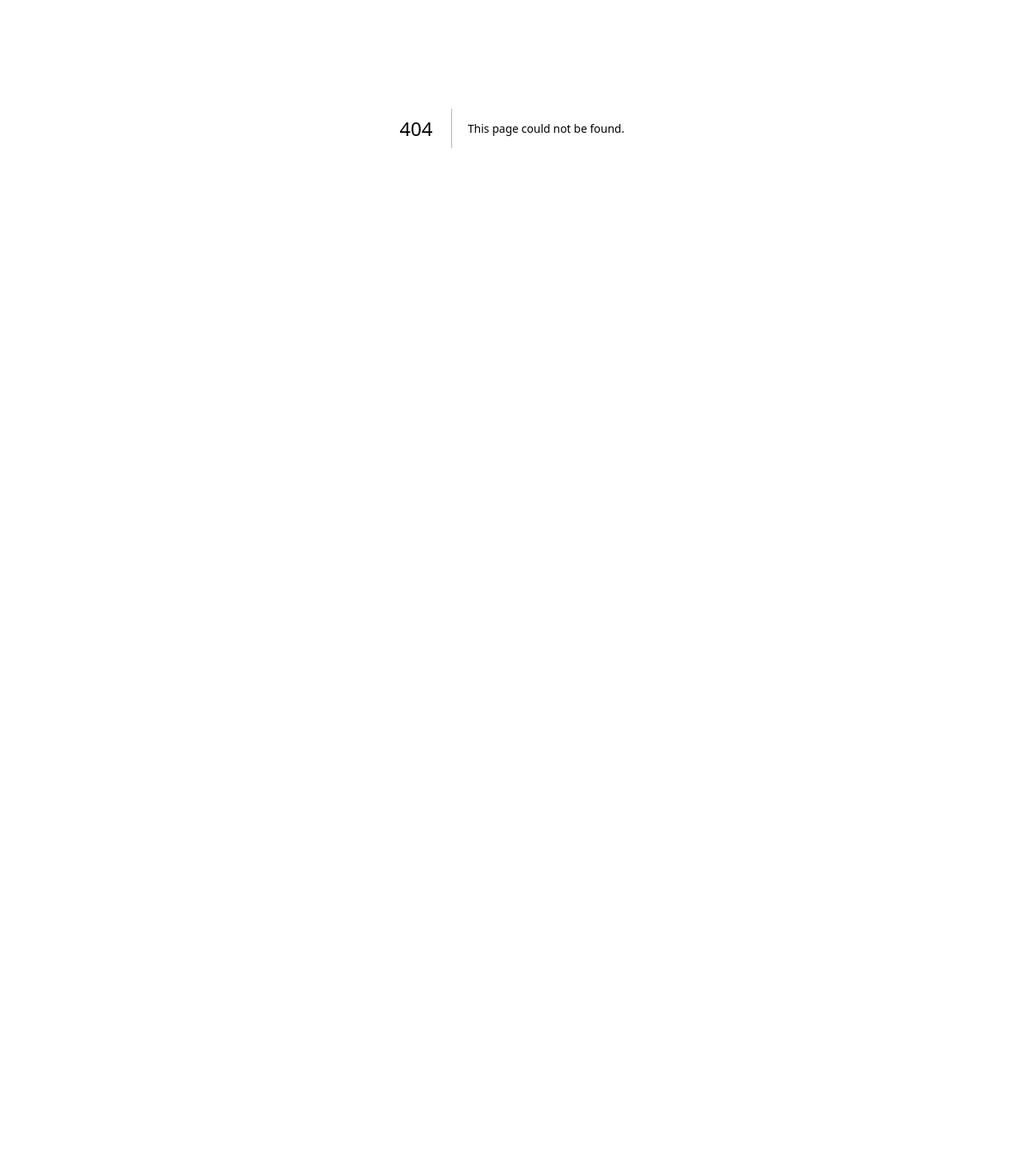
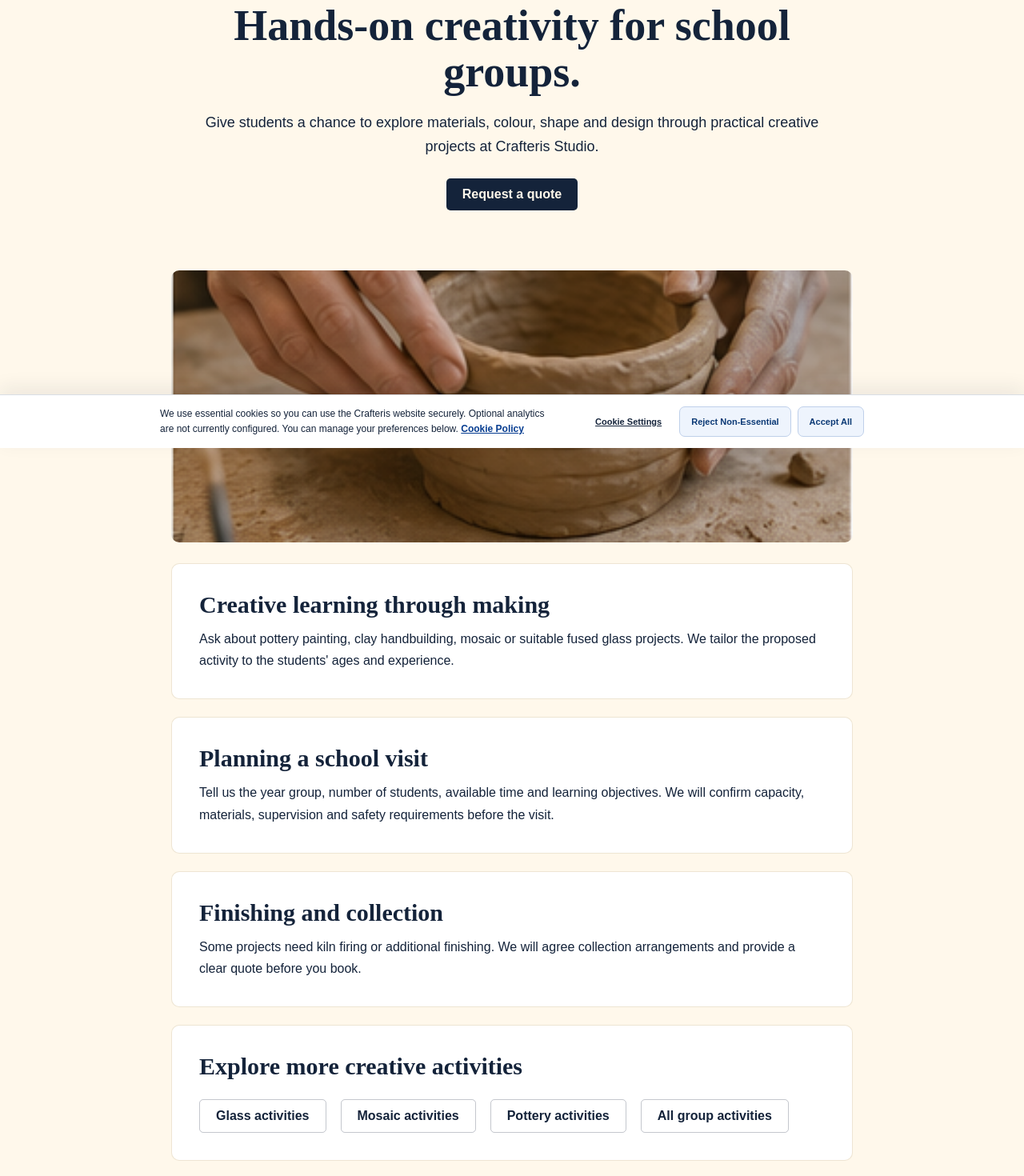
Before and after one commit to guzzep/crafteris-studio-website, a Next.js app: page /school-art-workshops in a window 1280 px wide. Before the commit this address had no page. Shown: the part 240-1710 px from the top of the page at 80% size. Before the commit the page ends 800 px from the top, so only its background shows below. Built offline with nearby package versions, Linux system fonts and the light colour scheme; no server answers; the database is empty.

Commit message:
Add three targeted group experience SEO landing pages

```diff
--- /dev/null
+++ b/src/app/school-art-workshops/page.tsx
@@ -0,0 +1,44 @@
+import Link from "next/link";
+import Header from "@/components/Header";
+import Footer from "@/components/Footer";
+import { pageSeo } from "@/lib/seo";
+import styles from "../support.module.css";
+const details = {
+  "slug": "school-art-workshops",
+  "title": "School Art Workshops & Creative School Outings in Malta",
+  "heading": "Hands-on creativity for school groups.",
+  "desc": "Explore guided glass, pottery and mosaic art workshops for schools and educational groups in Malta. Request an age-appropriate project and group quote.",
+  "image": "/workshops/hand-building.png",
+  "alt": "Handbuilding pottery with clay",
+  "intro": "Give students a chance to explore materials, colour, shape and design through practical creative projects at Crafteris Studio.",
+  "sections": [
+    [
+      "Creative learning through making",
+      "Ask about pottery painting, clay handbuilding, mosaic or suitable fused glass projects. We tailor the proposed activity to the students' ages and experience."
+    ],
+    [
+      "Planning a school visit",
+      "Tell us the year group, number of students, available time and learning objectives. We will confirm capacity, materials, supervision and safety requirements before the visit."
+    ],
+    [
+      "Finishing and collection",
+      "Some projects need kiln firing or additional finishing. We will agree collection arrangements and provide a clear quote before you book."
+    ]
+  ],
+  "links": [
+    [
+      "Glass activities",
+      "/glass"
+    ],
+    [
+      "Mosaic activities",
+      "/mosaic"
+    ],
+    [
+      "Pottery activities",
+      "/pottery"
+    ]
+  ]
+};
+export const metadata = pageSeo("/"+details.slug,details.title,details.desc,details.image);
+export default function Page(){return <><Header/><main className={styles.page}><section className={styles.hero}><div className={styles.heroInner}><p className={styles.eyebrow}>Groups & events · Birkirkara, Malta</p><h1>{details.heading}</h1><p>{details.intro}</p><div className={styles.actions} style={{justifyContent:"center"}}><Link className={styles.primary} href={"/contact?subject="+encodeURIComponent(details.title)}>Request a quote</Link></div></div></section><div className={styles.content}><img src={details.image} alt={details.alt} style={{width:"100%",maxHeight:340,objectFit:"cover",borderRadius:10,marginBottom:22}}/>{details.sections.map(([heading,body])=><section className={styles.card} key={heading}><h2>{heading}</h2><p>{body}</p></section>)}<section className={styles.card}><h2>Explore more creative activities</h2><div className={styles.actions}>{details.links.map(([label,href])=><Link className={styles.secondary} key={href} href={href}>{label}</Link>)}<Link className={styles.secondary} href="/team-building">All group activities</Link></div></section></div></main><Footer/></>;}
--- a/src/app/sitemap.ts
+++ b/src/app/sitemap.ts
@@ -4,7 +4,7 @@ import { workshopCatalogue } from "@/lib/workshop-catalogue";
 export const dynamic = "force-dynamic";
 export default async function sitemap(): Promise<MetadataRoute.Sitemap> {
   if (process.env.CRAFTERIS_INDEXABLE !== "true") return [];
-  const paths = new Set<string>(["","about","explore","pottery","paint-your-own-pottery","glass","mosaic","workshops","programmes","membership","home-maker","team-building","shop","gift-vouchers","gallery","visit","contact","faqs","whats-on","policies","privacy","terms","booking-terms","membership-terms","cancellation-refunds","cookies","accessibility","disclaimer","firing-terms","membership-guide"]);
+  const paths = new Set<string>(["","about","explore","pottery","paint-your-own-pottery","glass","mosaic","workshops","programmes","membership","home-maker","team-building","creative-birthday-parties","school-art-workshops","collaborative-corporate-artwork","shop","gift-vouchers","gallery","visit","contact","faqs","whats-on","policies","privacy","terms","booking-terms","membership-terms","cancellation-refunds","cookies","accessibility","disclaimer","firing-terms","membership-guide"]);
   for (const item of workshopCatalogue) if (item.status === "published" && !item.pending && !item.seasonal) paths.add("workshops/" + encodeURIComponent(item.slug));
   const url = process.env.NEXT_PUBLIC_SUPABASE_URL;
   const key = process.env.NEXT_PUBLIC_SUPABASE_PUBLISHABLE_KEY;
--- a/src/app/team-building/page.tsx
+++ b/src/app/team-building/page.tsx
@@ -13,7 +13,7 @@ const experiences = [
 ];
 export default function TeamBuildingPage() { return <><Header /><main className={styles.page}>
 <section className={styles.hero}><div><p className={styles.eyebrow}>Team building & groups · Birkirkara, Malta</p><h1>Make something.<br />Share the experience.</h1><p>Bring your team, gather your friends or celebrate with a little creativity. Explore glass, pottery painting, clay and mosaic at Crafteris, home to GlassXpressions.</p><div className={styles.actions}><Link href="/contact">Enquire about your group</Link><a href="#experiences">Explore the activities</a></div><p className={styles.small}>No previous experience needed for our introductory group activities. We’ll help you choose a suitable project.</p></div><img src="/team-building/team-building.jpg" alt="A group enjoying a creative studio activity together" /></section>
-<section className={styles.section}><p className={styles.eyebrow}>A reason to get together</p><h2>For your people, your occasion.</h2><div className={styles.types}>{[{title:"Teams & colleagues",text:"Step away from the office, try something new and spend time together around a shared creative activity."},{title:"Friends & celebrations",text:"Birthdays, reunions or simply a different day out. Make memories and something personal with your favourite people."},{title:"Schools & community groups",text:"Hands-on making for school visits, clubs and community groups. Tell us the ages and group size so we can suggest a suitable activity."}].map(c=><article key={c.title}><h3>{c.title}</h3><p>{c.text}</p></article>)}</div></section>
+<section className={styles.section}><p className={styles.eyebrow}>A reason to get together</p><h2>For your people, your occasion.</h2><div className={styles.types}>{[{title:"Teams & colleagues",text:"Step away from the office, try something new and spend time together around a shared creative activity."},{title:"Friends & celebrations",text:"Birthdays, reunions or simply a different day out. Make memories and something personal with your favourite people."},{title:"Schools & community groups",text:"Hands-on making for school visits, clubs and community groups. Tell us the ages and group size so we can suggest a suitable activity."}].map(c=><article key={c.title}><h3>{c.title}</h3><p>{c.text}</p><Link href={c.title==="Teams & colleagues"?"/collaborative-corporate-artwork":c.title==="Friends & celebrations"?"/creative-birthday-parties":"/school-art-workshops"}>{c.title==="Teams & colleagues"?"Collaborative corporate artwork":c.title==="Friends & celebrations"?"Children’s birthday parties":"School art workshops"} →</Link></article>)}</div></section>
 <section className={styles.section} id="experiences"><p className={styles.eyebrow}>Find your creative fit</p><h2>What would you like to make?</h2><p>Choose a starting point and we’ll help plan a guided session around your group. Projects and availability are confirmed when you enquire.</p><div className={styles.grid}>{experiences.map(c=><article className={styles.card} key={c.title}><img src={c.image} alt={c.alt} loading="lazy" /><div><p className={styles.eyebrow}>{c.detail}</p><h3>{c.title}</h3><p>{c.text}</p><Link href={c.href}>{c.link} →</Link></div></article>)}</div></section>
 <section className={styles.pricing}><p className={styles.eyebrow}>Clear plans. Clear prices.</p><h2>Your group, your project, one clear quote.</h2><p>Prices depend on the activity, chosen project and number of people. Tell us what you have in mind and we’ll confirm the price, session length and what’s included before you book.</p><p>We’ll also explain any optional extras, finishing or firing arrangements, collection times and payment terms upfront. No surprise additions on the day.</p><Link className={styles.button} href="/contact">Request a group quote</Link></section>
 <section className={styles.section}><p className={styles.eyebrow}>Easy to organise</p><h2>From your first idea to your group visit.</h2><ol className={styles.steps}><li><h3>Tell us about your group</h3><p>Share your approximate numbers, preferred dates, occasion and any activity you like. For children’s groups, include their ages.</p></li><li><h3>Agree the details</h3><p>We’ll suggest a suitable project and confirm capacity, timing, price and everything you need to know before booking.</p></li><li><h3>Come and create</h3><p>Enjoy a guided session together. Pieces that need firing stay with us; we’ll explain when and how to collect them.</p></li></ol></section>
```
Also changed, not shown: src/app/collaborative-corporate-artwork/page.tsx (added, +40 -0 lines), src/app/creative-birthday-parties/page.tsx (added, +40 -0 lines).
